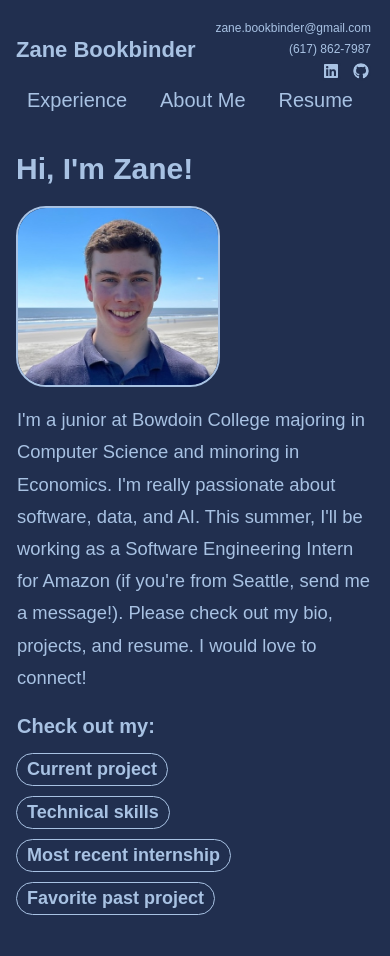
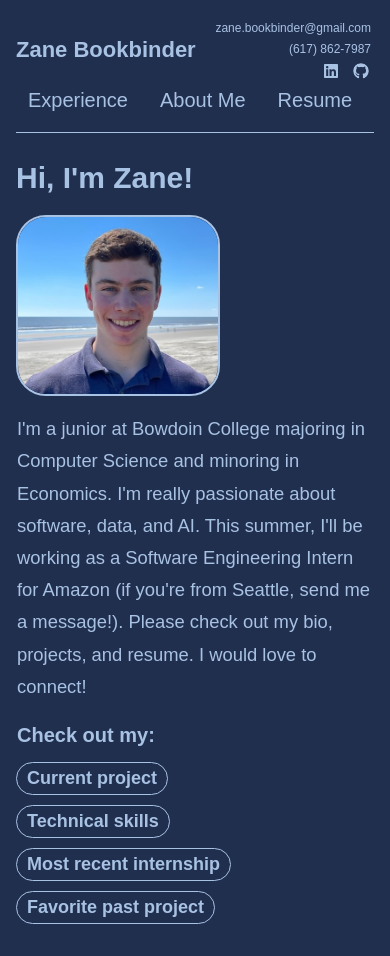
Before and after one commit to zanebookbinder/zanebookbinder.github.io, a React (Create React App) app in the folder personal-website/: page /#/ in a window 390 px wide. Built offline with nearby package versions, Linux system fonts and the light colour scheme.

Commit message:
Navbar border

```diff
--- a/personal-website/src/components/NavBar/NavBar.css
+++ b/personal-website/src/components/NavBar/NavBar.css
@@ -124,7 +124,6 @@
 	.navbar .top {
 		display: flex;
 		justify-content: space-between;
-		margin-inline: 2rem;
 	}
 
 	.name {
@@ -150,10 +149,13 @@
 	}
 
 	.navbar {
+		margin-inline: 2rem;
 		flex-direction: column;
 		margin-top: 1rem;
-		margin-bottom: 1rem;
+		margin-bottom: 0.5rem;
+		padding-bottom: 1rem;
 		height: auto;
+		border-bottom: 1px solid var(--primary-text);
 	}
 
 	.navbar-content {
@@ -170,13 +172,12 @@
 }
 
 @media screen and (max-width: 600px) {
-	.navbar .top {
+	.navbar {
 		margin-inline: 1rem;
 	}
 
 	.navbar-content {
 		gap: unset;
-		margin-inline: 1rem;
 		justify-content: space-between;
 	}
 }
```
